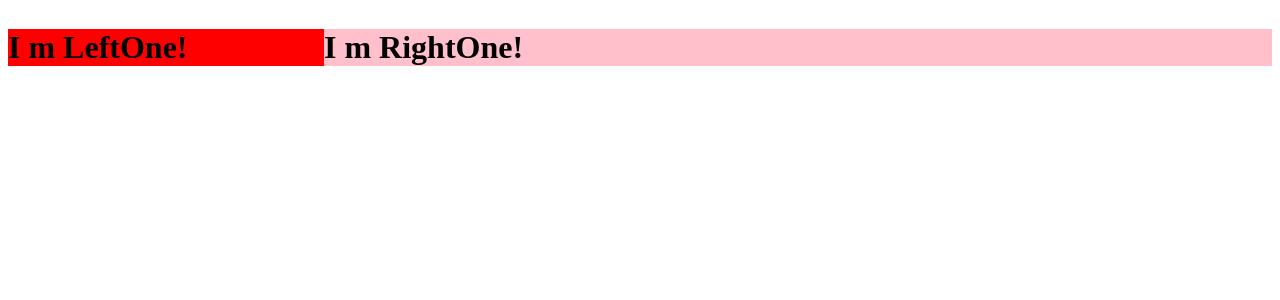
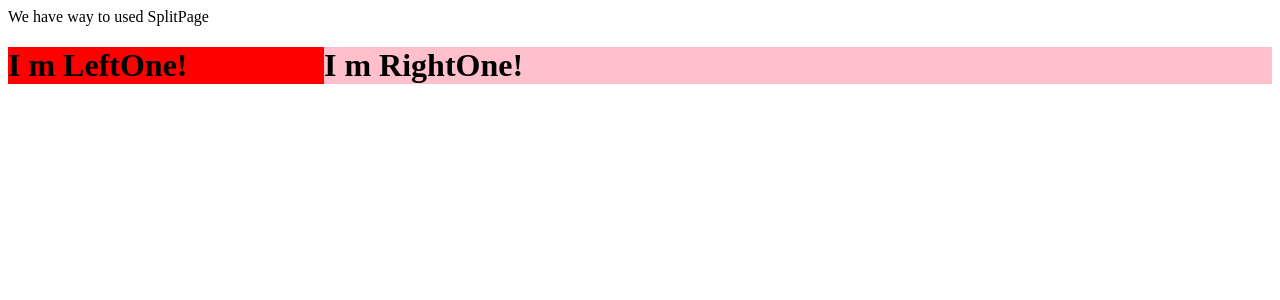
Before and after one commit to sureshjangid/become-senior-in-react-js, a React (Create React App) app: page / in a window 1280 px wide. Shown: the top 300 px of the page. Built offline with nearby package versions, Linux system fonts and the light colour scheme.

Commit message:
Design Patterns: Layout Components => Add SplitPage component implementation with LeftSide and RightSide components

```diff
--- a/src/App.js
+++ b/src/App.js
@@ -16,7 +16,7 @@ const RightSide = ({title})=>{
 function App() {
   return (
     <>
-    {/* We have way to used SplitPage  */}
+    We have way to used SplitPage
     {/* first one */}
     {/* <SplitPage Left={LeftSide} Right={RightSide} leftWidth={1} rightWidth={3}/> */}
 
```
